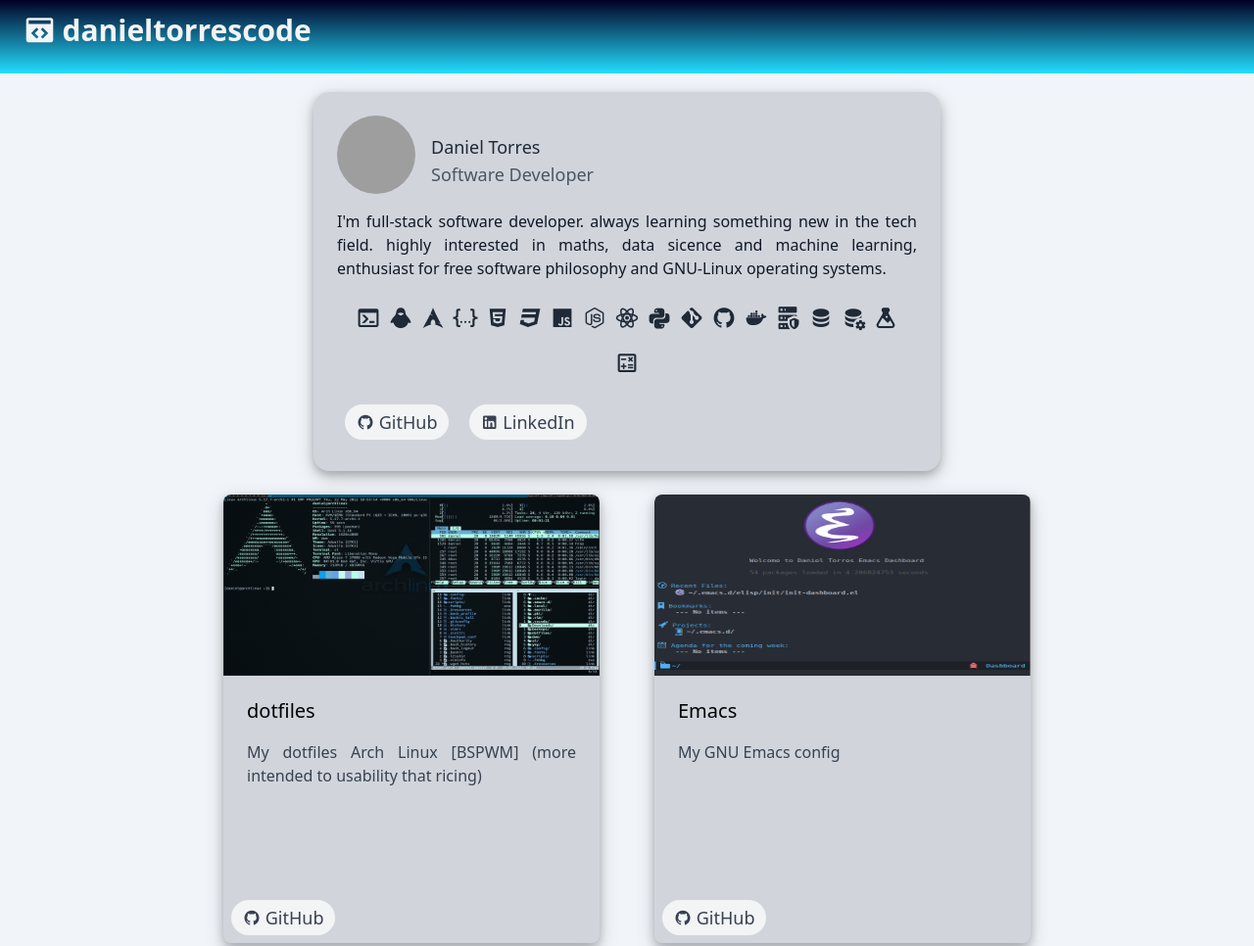
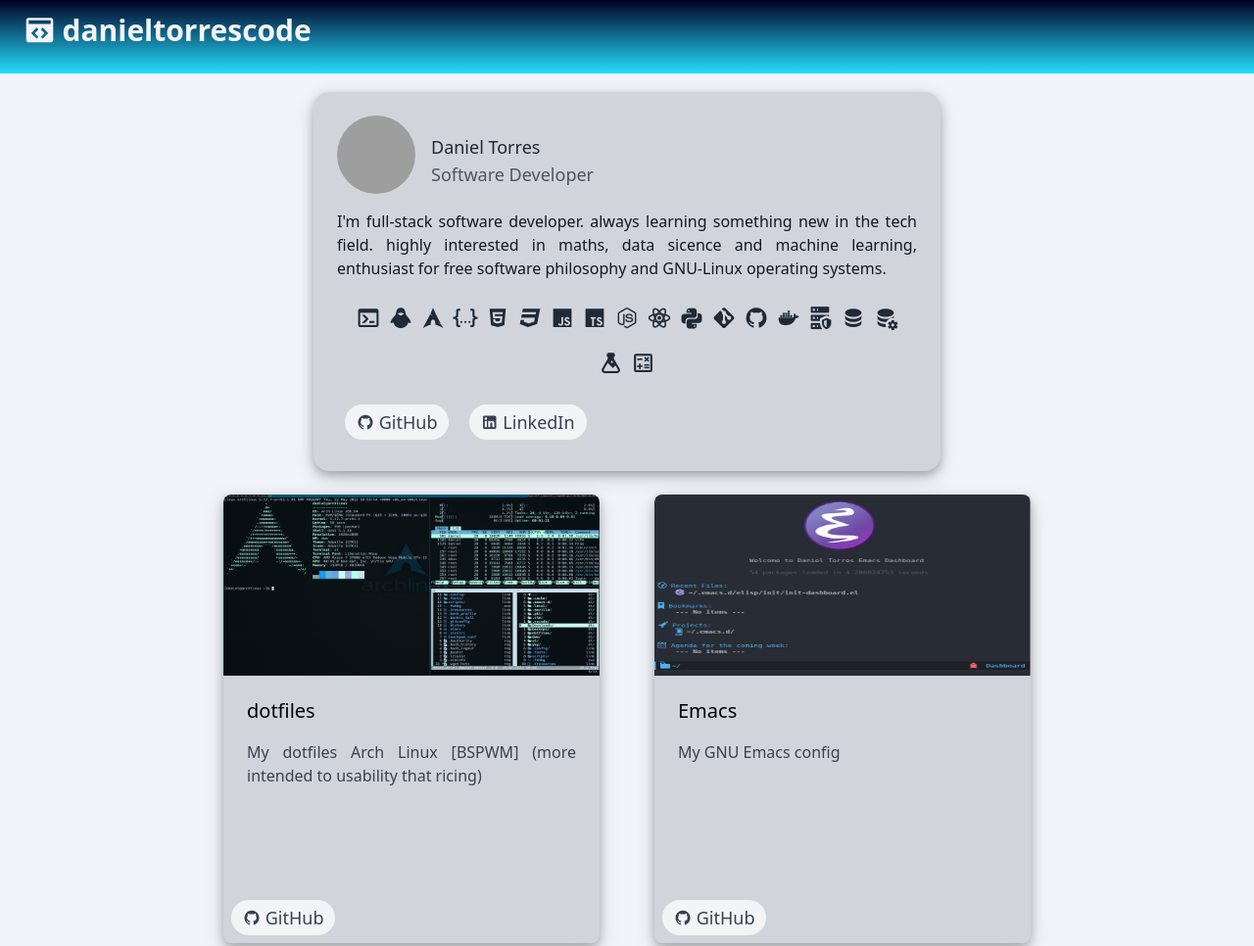
Before and after one commit to danieltorrescode/page, a website: page index.html in a window 1280 px wide. Shown: the top 966 px of the page at 98% size. Drawn offline with Linux system fonts and the light colour scheme; grey boxes are pictures that could not be loaded.

Commit message:
added typescript icon

```diff
--- a/index.html
+++ b/index.html
@@ -39,8 +39,8 @@
         <i class="mdi mdi-language-html5 icon"></i>
         <i class="mdi mdi-language-css3 icon"></i>
         <i class="mdi mdi-language-javascript icon"></i>
+        <i class="mdi mdi-language-typescript icon"></i>
         <i class="mdi mdi-nodejs icon"></i>
-        <!-- <i class="mdi mdi-vuejs icon"></i> -->
         <i class="mdi mdi-react icon"></i>
         <i class="mdi mdi-language-python icon"></i>
         <i class="mdi mdi-git icon"></i>
```
